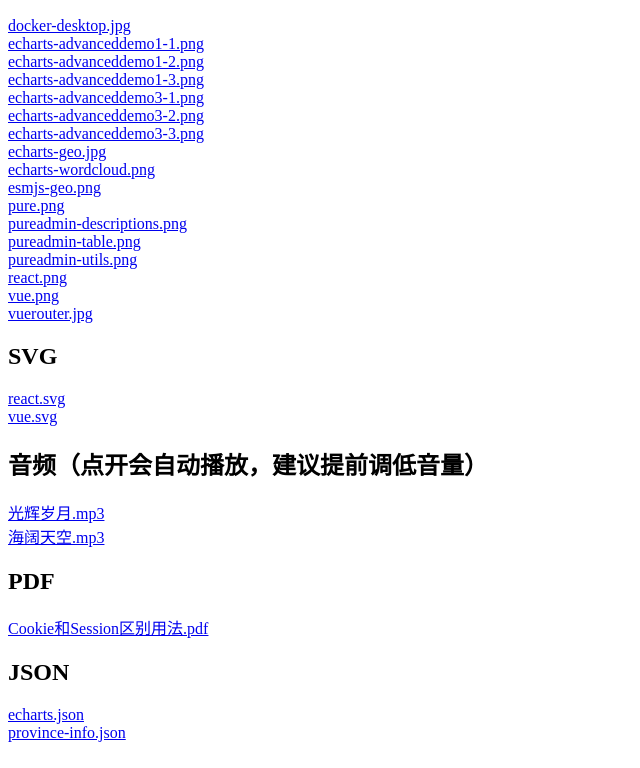
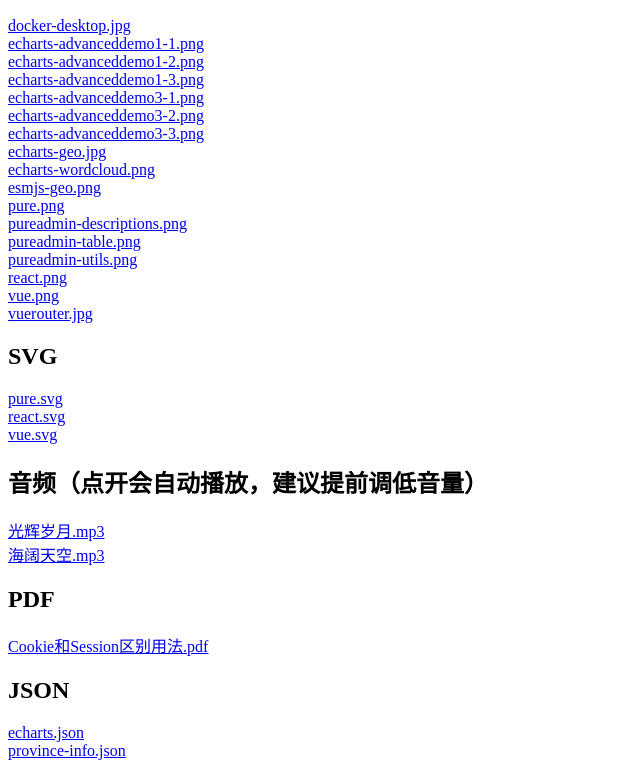
Before and after one commit to xiaoxian521/hyperlink, a plain HTML site: page index.html in a window 1280 px wide. Shown: the part 112-880 px from the top of the page, without its empty margins (0-640 px from the left). Drawn offline with Linux system fonts and the light colour scheme.

Commit message:
feat: add svg

```diff
--- a/index.html
+++ b/index.html
@@ -37,7 +37,7 @@
 				{
 					title: "SVG",
 					type: "svg",
-					context: ["react.svg", "vue.svg"],
+					context: ["pure.svg", "react.svg", "vue.svg"],
 				},
 				{
 					title: "音频（点开会自动播放，建议提前调低音量）",
```
Also changed, not shown: README.md, svg/pure.svg (added).
